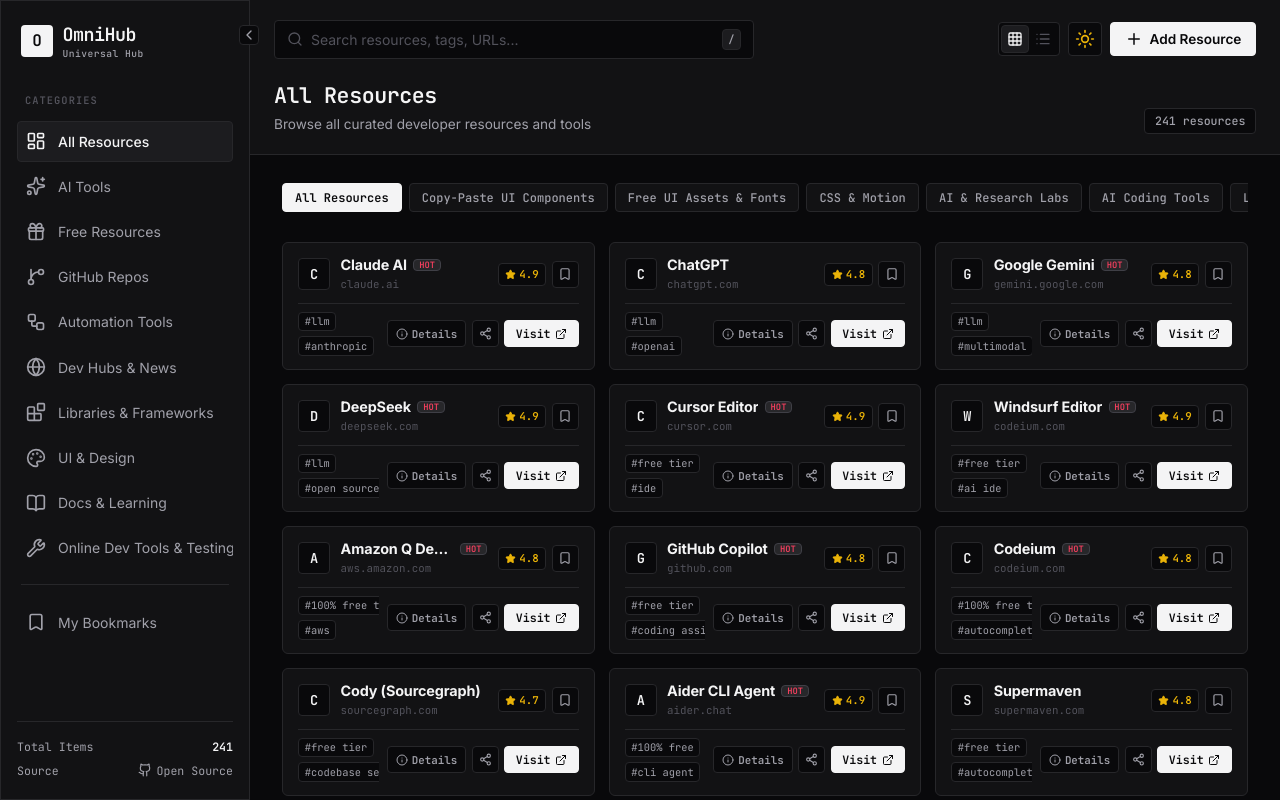
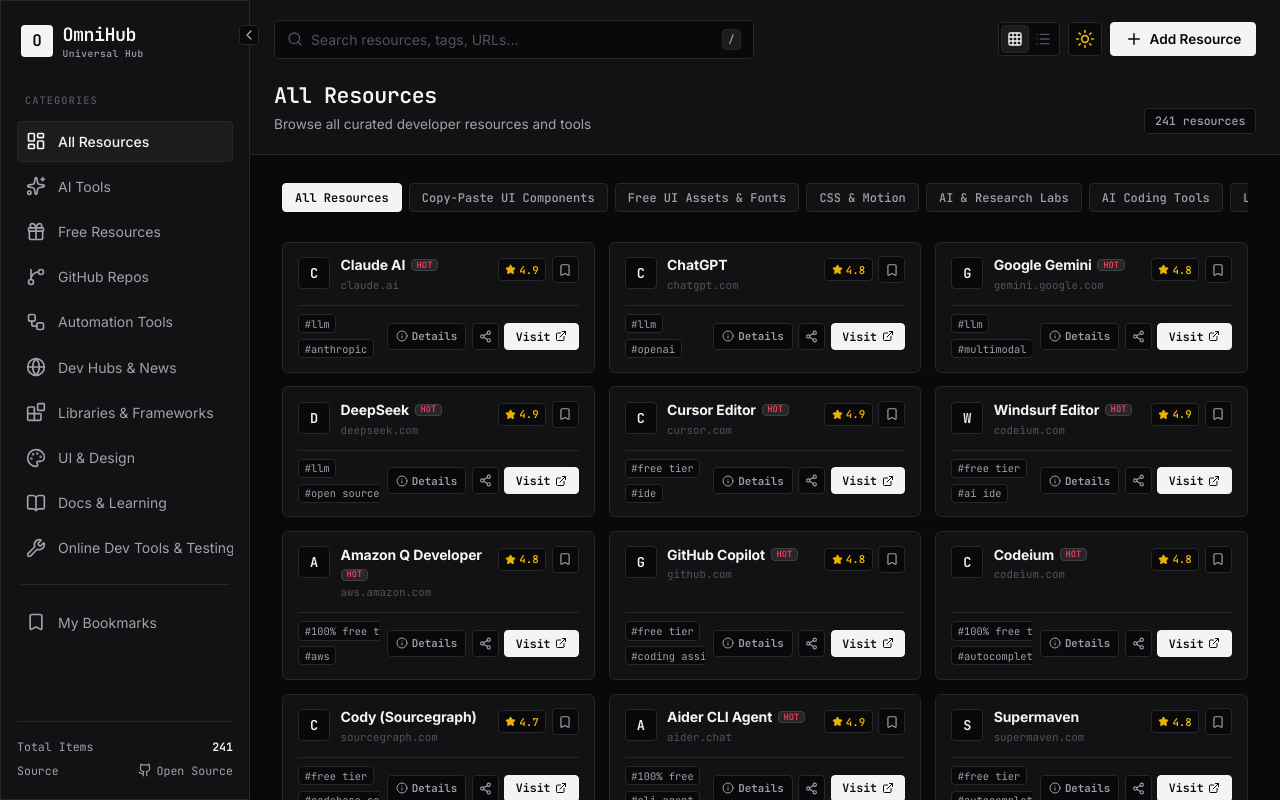
Before and after one commit to Ratul-NotFound/OmniHub, a React (Vite) app: page / in a window 1280 px wide. Shown: the top 800 px of the page. Built offline with nearby package versions, Linux system fonts and the light colour scheme.

Commit message:
Removed nowrap truncation on card titles so full names wrap cleanly and are 100% visible

```diff
--- a/src/components/ResourceCard.module.css
+++ b/src/components/ResourceCard.module.css
@@ -20,7 +20,7 @@
 .gridCard {
   padding: 0.85rem 0.95rem;
   min-height: 104px;
-  gap: 0.65rem;
+  gap: 0.75rem;
 }
 
 /* List View Card */
@@ -28,14 +28,14 @@
   flex-direction: row;
   align-items: center;
   justify-content: space-between;
-  padding: 0.7rem 1rem;
+  padding: 0.75rem 1rem;
   gap: 1.1rem;
 }
 
 /* Header Row */
 .header {
   display: flex;
-  align-items: center;
+  align-items: flex-start;
   gap: 0.65rem;
   width: 100%;
 }
@@ -57,6 +57,7 @@
   flex-shrink: 0;
   overflow: hidden;
   border: 1px solid var(--border-color);
+  margin-top: 0.05rem;
 }
 
 .favicon {
@@ -79,7 +80,7 @@
 .titleArea {
   display: flex;
   flex-direction: column;
-  gap: 0.15rem;
+  gap: 0.2rem;
   min-width: 0;
   flex: 1;
 }
@@ -87,19 +88,19 @@
 .titleLine {
   display: flex;
   align-items: center;
-  gap: 0.4rem;
+  flex-wrap: wrap;
+  gap: 0.35rem;
   min-width: 0;
 }
 
 .title {
   font-family: var(--font-sans);
-  font-size: 0.9rem;
+  font-size: 0.875rem;
   font-weight: 700;
   color: var(--text-primary);
-  line-height: 1.2;
-  white-space: nowrap;
-  overflow: hidden;
-  text-overflow: ellipsis;
+  line-height: 1.25;
+  white-space: normal;
+  word-break: break-word;
   letter-spacing: -0.01em;
 }
 
```
